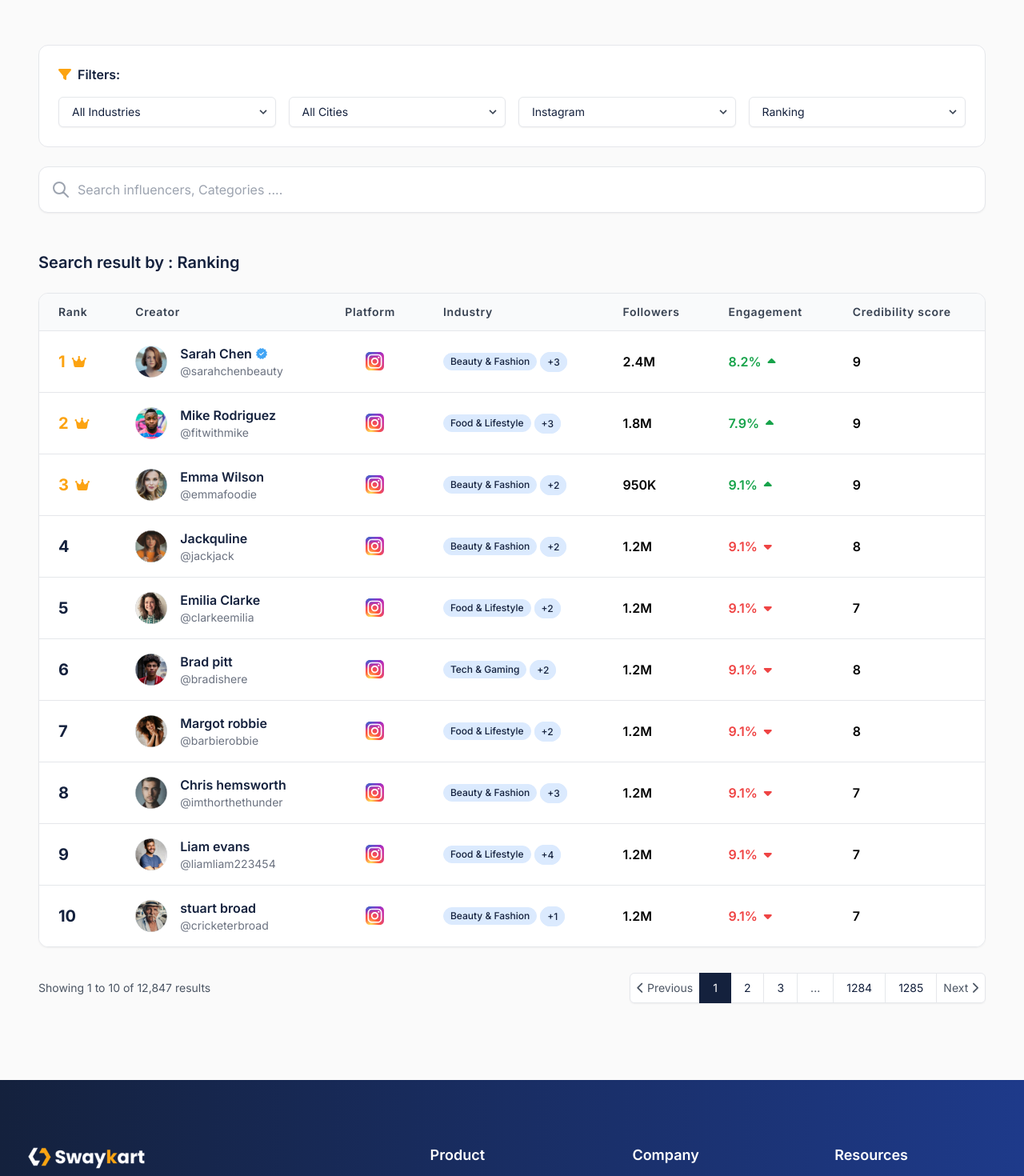
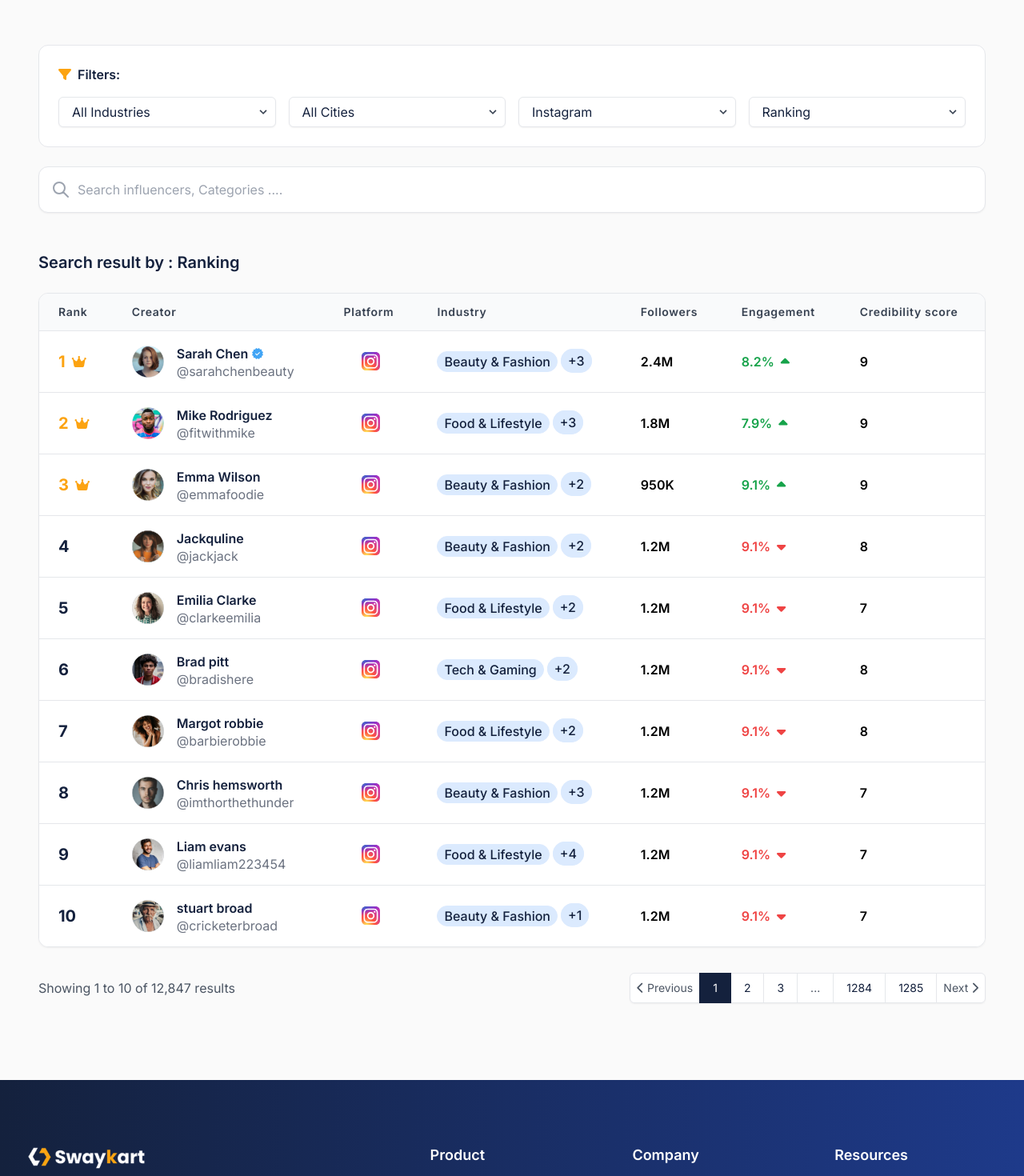
Before and after one commit to SaiTejaBrandstory/swaykart, a Next.js app: page /leaderboard in a window 1280 px wide. Shown: the part 440-1910 px from the top of the page at 80% size. Built offline with nearby package versions, Linux system fonts and the light colour scheme.

Commit message:
Update font sizes across multiple components for improved readability

```diff
--- a/src/components/BlogSection.tsx
+++ b/src/components/BlogSection.tsx
@@ -66,7 +66,7 @@ const BlogSection = () => {
             style={{
               fontFamily: 'Inter',
               fontWeight: 400,
-              fontSize: 'clamp(12px, 2vw, 16px)',
+              fontSize: 'clamp(14px, 2vw, 18px)',
               lineHeight: 'clamp(18px, 3vw, 24px)',
               letterSpacing: '0%',
               color: '#14213D',
@@ -104,7 +104,7 @@ const BlogSection = () => {
                     style={{
                       fontFamily: 'Inter',
                       fontWeight: 500,
-                      fontSize: '12px',
+                      fontSize: '14px',
                       lineHeight: '100%',
                       letterSpacing: '0%',
                       color: '#FCA311',
@@ -116,7 +116,7 @@ const BlogSection = () => {
                   <span style={{
                     fontFamily: 'Inter',
                     fontWeight: 400,
-                    fontSize: 'clamp(10px, 1.5vw, 12px)',
+                    fontSize: 'clamp(14px, 1.5vw, 16px)',
                     lineHeight: 'clamp(14px, 2vw, 16px)',
                     letterSpacing: '0%',
                     color: '#6B7280'
--- a/src/components/BuiltForBrands.tsx
+++ b/src/components/BuiltForBrands.tsx
@@ -138,7 +138,7 @@ const BuiltForBrands = () => {
                        <div className="inline-flex items-center justify-center px-3 py-1 rounded-full text-sm font-medium mb-4" style={{
                          fontFamily: 'Inter',
                          fontWeight: 500,
-                         fontSize: 'clamp(12px, 2.5vw, 14px)',
+                         fontSize: 'clamp(14px, 2.5vw, 16px)',
                          lineHeight: '100%',
                          letterSpacing: '0%',
                          color: '#FCA311',
--- a/src/components/FAQSection.tsx
+++ b/src/components/FAQSection.tsx
@@ -120,11 +120,11 @@ const FAQSection = () => {
               </button>
 
               {expandedItem === item.id && (
-                <div className="px-6 pb-4">
+                <div className="px-6 py-4">
                   <p style={{
                     fontFamily: 'Inter',
                     fontWeight: 400,
-                    fontSize: 'clamp(12px, 2vw, 16px)',
+                    fontSize: 'clamp(14px, 2vw, 18px)',
                     lineHeight: 'clamp(18px, 3vw, 24px)',
                     letterSpacing: '0%',
                     color: '#00000099'
@@ -145,7 +145,7 @@ const FAQSection = () => {
             style={{
               fontFamily: 'Inter',
               fontWeight: 400,
-              fontSize: 'clamp(12px, 2vw, 16px)',
+              fontSize: 'clamp(14px, 2vw, 18px)',
               lineHeight: 'clamp(18px, 3vw, 24px)',
               letterSpacing: '0%',
               color: '#14213D',
--- a/src/components/FeaturesSection.tsx
+++ b/src/components/FeaturesSection.tsx
@@ -133,7 +133,7 @@ const FeaturesSection = () => {
                 <div className="inline-flex items-center justify-center px-3 py-1 rounded-full text-sm font-medium mb-4" style={{
                   fontFamily: 'Inter',
                   fontWeight: 500,
-                  fontSize: 'clamp(12px, 2.5vw, 14px)',
+                  fontSize: 'clamp(14px, 2.5vw, 16px)',
                   lineHeight: '100%',
                   letterSpacing: '0%',
                   color: feature.tagColor || '#FCA311',
--- a/src/components/Footer.tsx
+++ b/src/components/Footer.tsx
@@ -165,7 +165,7 @@ const Footer = () => {
             <p style={{
               fontFamily: 'Inter',
               fontWeight: 400,
-              fontSize: 'clamp(12px, 2vw, 14px)',
+              fontSize: 'clamp(14px, 2vw, 16px)',
               lineHeight: 'clamp(16px, 3vw, 20px)',
               letterSpacing: '0%',
               color: '#FFFFFF',
@@ -182,7 +182,7 @@ const Footer = () => {
                   style={{
                     fontFamily: 'Inter',
                     fontWeight: 400,
-                    fontSize: 'clamp(12px, 2vw, 14px)',
+                    fontSize: 'clamp(14px, 2vw, 16px)',
                     lineHeight: 'clamp(16px, 3vw, 20px)',
                     letterSpacing: '0%',
                     color: '#FFFFFF'
--- a/src/components/TopCreatorsSection.tsx
+++ b/src/components/TopCreatorsSection.tsx
@@ -317,7 +317,7 @@ const TopCreatorsSection = () => {
                   style={{
                     fontFamily: 'Inter',
                     fontWeight: 400,
-                      fontSize: 'clamp(12px, 2vw, 14px)',
+                      fontSize: 'clamp(14px, 2vw, 16px)',
                       lineHeight: 'clamp(16px, 3vw, 20px)',
                     letterSpacing: '0%',
                   }}
@@ -343,7 +343,7 @@ const TopCreatorsSection = () => {
                   style={{
                     fontFamily: 'Inter',
                     fontWeight: 400,
-                      fontSize: 'clamp(12px, 2vw, 14px)',
+                      fontSize: 'clamp(14px, 2vw, 16px)',
                       lineHeight: 'clamp(16px, 3vw, 20px)',
                     letterSpacing: '0%',
                   }}
@@ -377,7 +377,7 @@ const TopCreatorsSection = () => {
                   style={{
                     fontFamily: 'Inter',
                     fontWeight: 400,
-                      fontSize: 'clamp(12px, 2vw, 14px)',
+                      fontSize: 'clamp(14px, 2vw, 16px)',
                       lineHeight: 'clamp(16px, 3vw, 20px)',
                     letterSpacing: '0%',
                   }}
@@ -401,7 +401,7 @@ const TopCreatorsSection = () => {
                     style={{
                       fontFamily: 'Inter',
                       fontWeight: 400,
-                      fontSize: 'clamp(12px, 2vw, 14px)',
+                      fontSize: 'clamp(14px, 2vw, 16px)',
                       lineHeight: 'clamp(16px, 3vw, 20px)',
                       letterSpacing: '0%',
                     }}
@@ -594,7 +594,7 @@ const TopCreatorsSection = () => {
                         <div className="text-[#6B7280] truncate" style={{
                           fontFamily: 'Inter',
                           fontWeight: 400,
-                          fontSize: 'clamp(12px, 2vw, 14px)',
+                          fontSize: 'clamp(14px, 2vw, 16px)',
                           lineHeight: 'clamp(16px, 3vw, 20px)',
                           letterSpacing: '0%',
                         }}>
@@ -614,12 +614,12 @@ const TopCreatorsSection = () => {
                   </td>
                   <td className="px-3 sm:px-4 md:px-6 py-3 sm:py-4 whitespace-nowrap text-sm text-[#14213D]">
                     <div className="flex items-center gap-1">
-                      <span className="px-1 sm:px-2 py-0.5 sm:py-1 rounded-full text-xs font-medium" style={{
+                      <span className="px-1 sm:px-2 py-0.5 sm:py-1 rounded-full text-sm font-medium" style={{
                         backgroundColor: '#DBEAFE',
                         color: '#14213D',
                         fontFamily: 'Inter',
                         fontWeight: 500,
-                        fontSize: 'clamp(10px, 2vw, 12px)',
+                        fontSize: 'clamp(14px, 2vw, 16px)',
                         lineHeight: '100%',
                         letterSpacing: '0%',
                         border: '1px solid #DBEAFE',
@@ -628,12 +628,12 @@ const TopCreatorsSection = () => {
                       </span>
                       {creator.industries.length > 1 && (
                         <div className="relative group">
-                          <span className="px-1 sm:px-2 py-0.5 sm:py-1 rounded-full text-xs font-medium cursor-pointer" style={{
+                          <span className="px-1 sm:px-2 py-0.5 sm:py-1 rounded-full text-sm font-medium cursor-pointer" style={{
                             backgroundColor: '#DBEAFE',
                             color: '#14213D',
                             fontFamily: 'Inter',
                             fontWeight: 500,
-                            fontSize: 'clamp(10px, 2vw, 12px)',
+                            fontSize: 'clamp(14px, 2vw, 16px)',
                             lineHeight: '100%',
                             letterSpacing: '0%',
                             border: '1px solid #DBEAFE',
@@ -647,12 +647,12 @@ const TopCreatorsSection = () => {
                            }}>
                              <div className="flex flex-wrap gap-1 sm:gap-2 max-w-xs">
                                {creator.industries.slice(1).map((industry, idx) => (
-                                 <span key={idx} className="px-1 sm:px-2 py-0.5 sm:py-1 rounded-full text-xs font-medium text-center whitespace-nowrap" style={{
+                                 <span key={idx} className="px-1 sm:px-2 py-0.5 sm:py-1 rounded-full text-sm font-medium text-center whitespace-nowrap" style={{
                                    backgroundColor: '#DBEAFE',
                                    color: '#14213D',
                                    fontFamily: 'Inter',
                                    fontWeight: 500,
-                                   fontSize: 'clamp(10px, 2vw, 12px)',
+                                   fontSize: 'clamp(14px, 2vw, 16px)',
                                    lineHeight: '100%',
                                    letterSpacing: '0%',
                                  }}>
@@ -688,9 +688,9 @@ const TopCreatorsSection = () => {
                         {creator.engagement}
                       </span>
                       {creator.engagementTrend === 'up' ? (
-                        <i className="fa-solid fa-caret-up ml-1 sm:ml-2" style={{ color: '#16A34A', fontSize: 'clamp(12px, 2.5vw, 16px)' }}></i>
+                        <i className="fa-solid fa-caret-up ml-1 sm:ml-2" style={{ color: '#16A34A', fontSize: 'clamp(14px, 2.5vw, 18px)' }}></i>
                       ) : (
-                        <i className="fa-solid fa-caret-down ml-1 sm:ml-2" style={{ color: '#EF4444', fontSize: 'clamp(12px, 2.5vw, 16px)' }}></i>
+                        <i className="fa-solid fa-caret-down ml-1 sm:ml-2" style={{ color: '#EF4444', fontSize: 'clamp(14px, 2.5vw, 18px)' }}></i>
                       )}
                     </div>
                   </td>
@@ -714,7 +714,7 @@ const TopCreatorsSection = () => {
           <p className="text-sm text-[#4B5563] order-2 sm:order-1 text-center sm:text-left" style={{
             fontFamily: 'Inter',
             fontWeight: 400,
-            fontSize: 'clamp(12px, 2vw, 14px)',
+            fontSize: 'clamp(14px, 2vw, 16px)',
             lineHeight: 'clamp(16px, 3vw, 20px)',
             letterSpacing: '0%',
           }}>
@@ -833,13 +833,13 @@ const TopCreatorsSection = () => {
               style={{
                 fontFamily: 'Inter',
                 fontWeight: 400,
-                fontSize: 'clamp(12px, 2vw, 14px)',
+                fontSize: 'clamp(14px, 2vw, 16px)',
                 lineHeight: 'clamp(16px, 3vw, 20px)',
                 letterSpacing: '0%',
               }}
             >
               <span className="sr-only">Previous</span>
-              <i className="fa-solid fa-chevron-left mr-1" style={{ fontSize: 'clamp(10px, 2vw, 12px)' }}></i>
+              <i className="fa-solid fa-chevron-left mr-1" style={{ fontSize: 'clamp(14px, 2vw, 16px)' }}></i>
               <span className="hidden xs:inline">Previous</span>
             </a>
             <a
@@ -908,14 +908,14 @@ const TopCreatorsSection = () => {
               style={{
                 fontFamily: 'Inter',
                 fontWeight: 400,
-                fontSize: 'clamp(12px, 2vw, 14px)',
+                fontSize: 'clamp(14px, 2vw, 16px)',
                 lineHeight: 'clamp(16px, 3vw, 20px)',
                 letterSpacing: '0%',
               }}
             >
               <span className="sr-only">Next</span>
               <span className="hidden xs:inline">Next</span>
-              <i className="fa-solid fa-chevron-right ml-1" style={{ fontSize: 'clamp(10px, 2vw, 12px)' }}></i>
+              <i className="fa-solid fa-chevron-right ml-1" style={{ fontSize: 'clamp(14px, 2vw, 16px)' }}></i>
             </a>
           </nav>
         </div>
```
Also changed, not shown: src/components/CreatorFeatures.tsx (+5 -5 lines), src/components/GetStartedSection.tsx (+4 -4 lines), src/components/PricingSection.tsx (+6 -6 lines).
